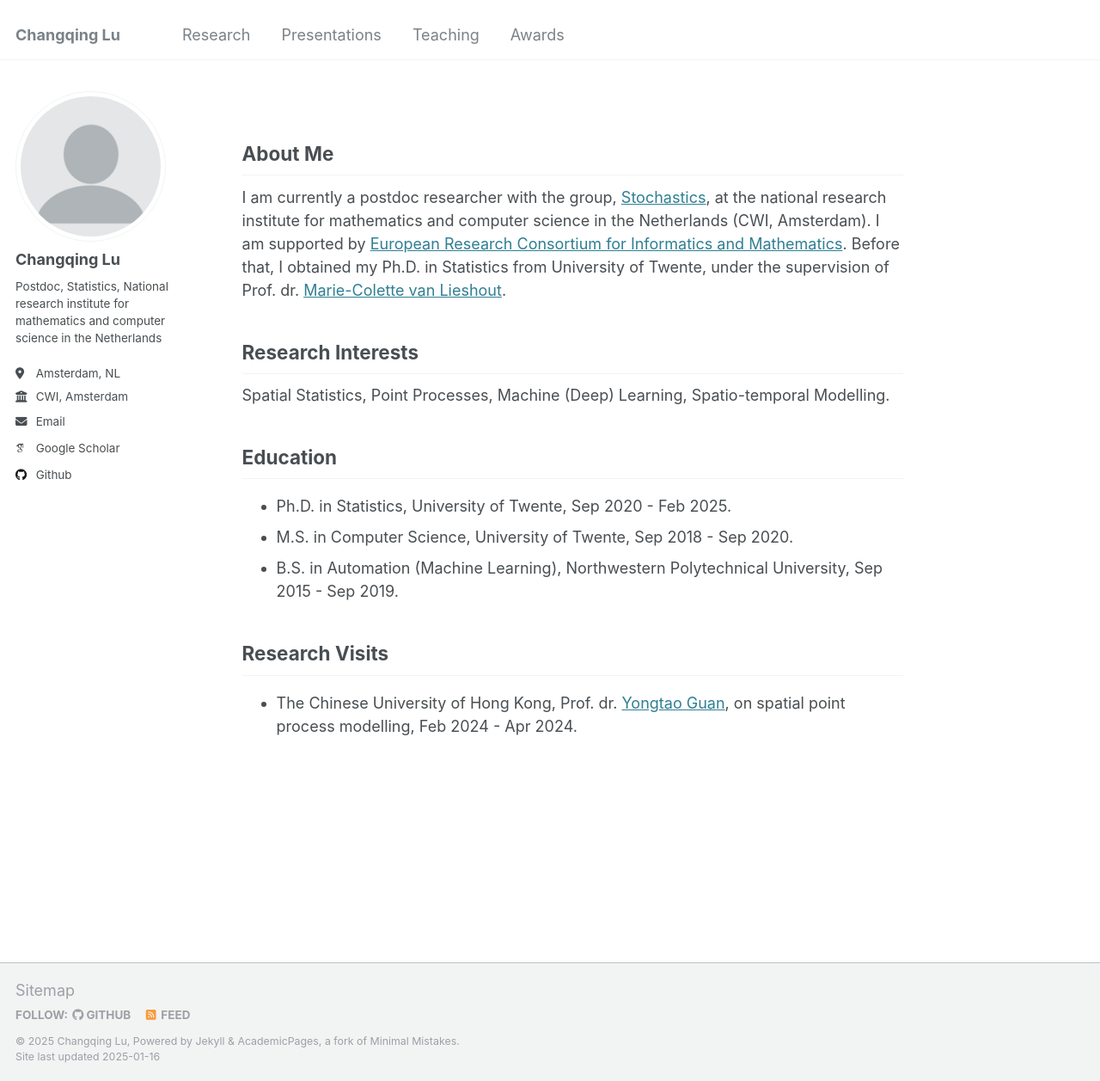
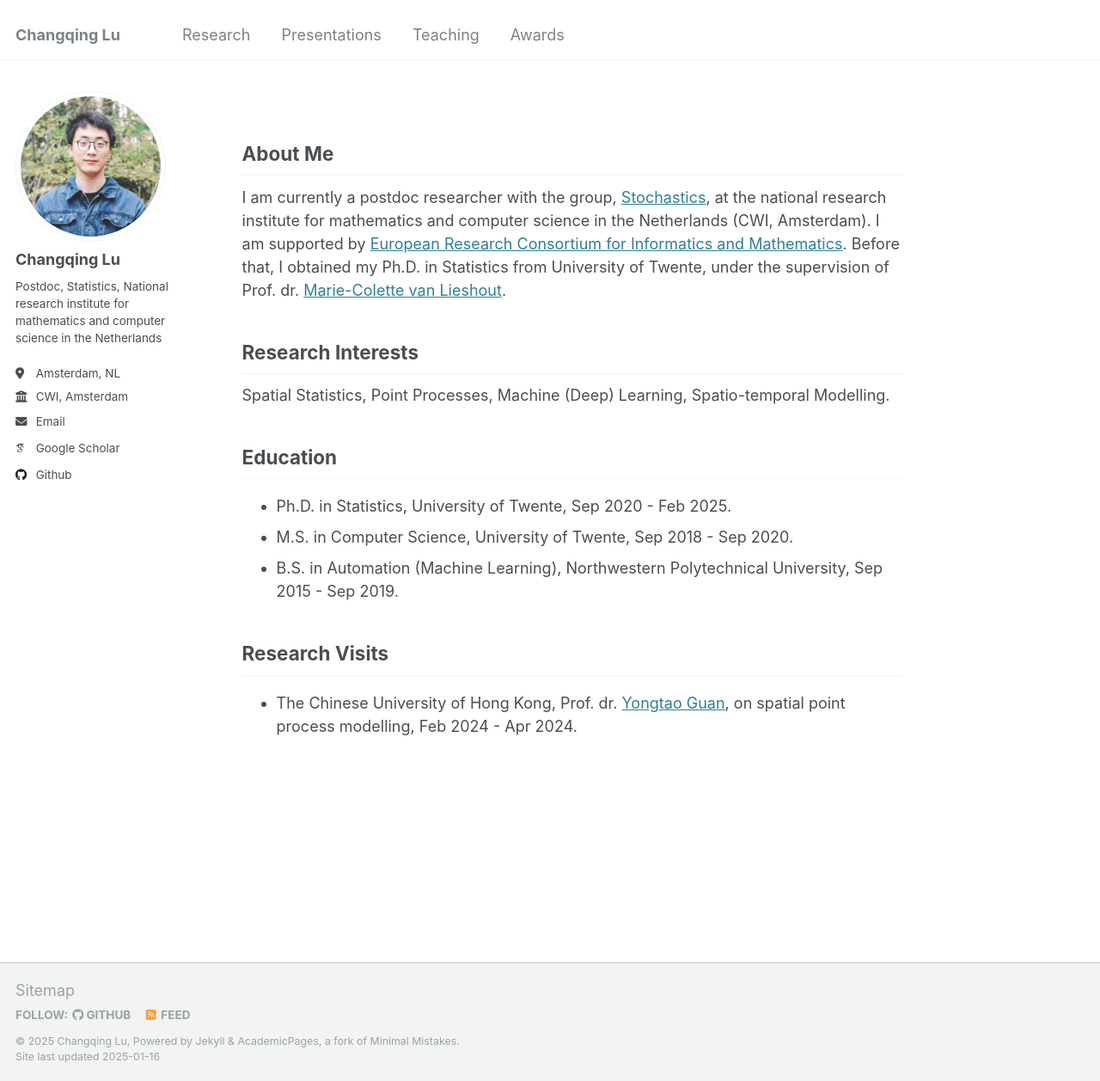
Before and after one commit to Bobby-Lu/Bobby-Lu.github.io, a Jekyll site: the page built from _pages/about.md, in a window 1280 px wide and 1257 px high. Shown: the whole window at 86% size. Built offline with Jekyll 4.4.1, drawn with Linux system fonts in a browser that asks for light colours; some web fonts are replaced.

Commit message:
Update _config.yml

```diff
--- a/_config.yml
+++ b/_config.yml
@@ -21,7 +21,7 @@ repository               : "https://github.com/Bobby-Lu/Bobby-Lu.github.io"
 #               Additional customization can be done by editing /_includes/author-profile.html
 author:
   # Biographic information
-  avatar           : "profile.png"
+  avatar           : "1610059340871.jpeg"
   name             : "Changqing Lu"
   pronouns         : # example: "he/his"
   bio              : "Postdoc, Statistics, National research institute for mathematics and computer science in the Netherlands"
```
